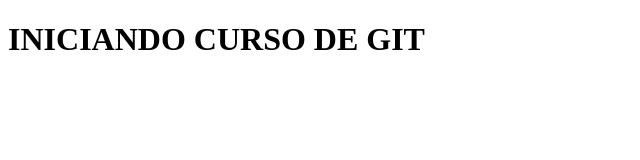
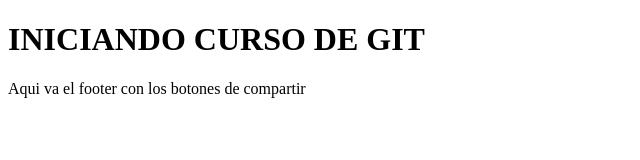
Before and after one commit to orlinwilliams/cursoJavascript, a plain HTML site: page index.html in a window 1280 px wide. Shown: the whole page, without its empty margins (0-640 px from the left). Drawn offline with Linux system fonts and the light colour scheme.

Commit message:
creando footer

```diff
--- a/index.html
+++ b/index.html
@@ -7,6 +7,8 @@
 </head>
 <body>
     <h1>INICIANDO CURSO DE GIT </h1>
-
+    <footer>
+        <p>Aqui va el footer con los botones de compartir</p>
+    </footer>
 </body>
 </html>
```
